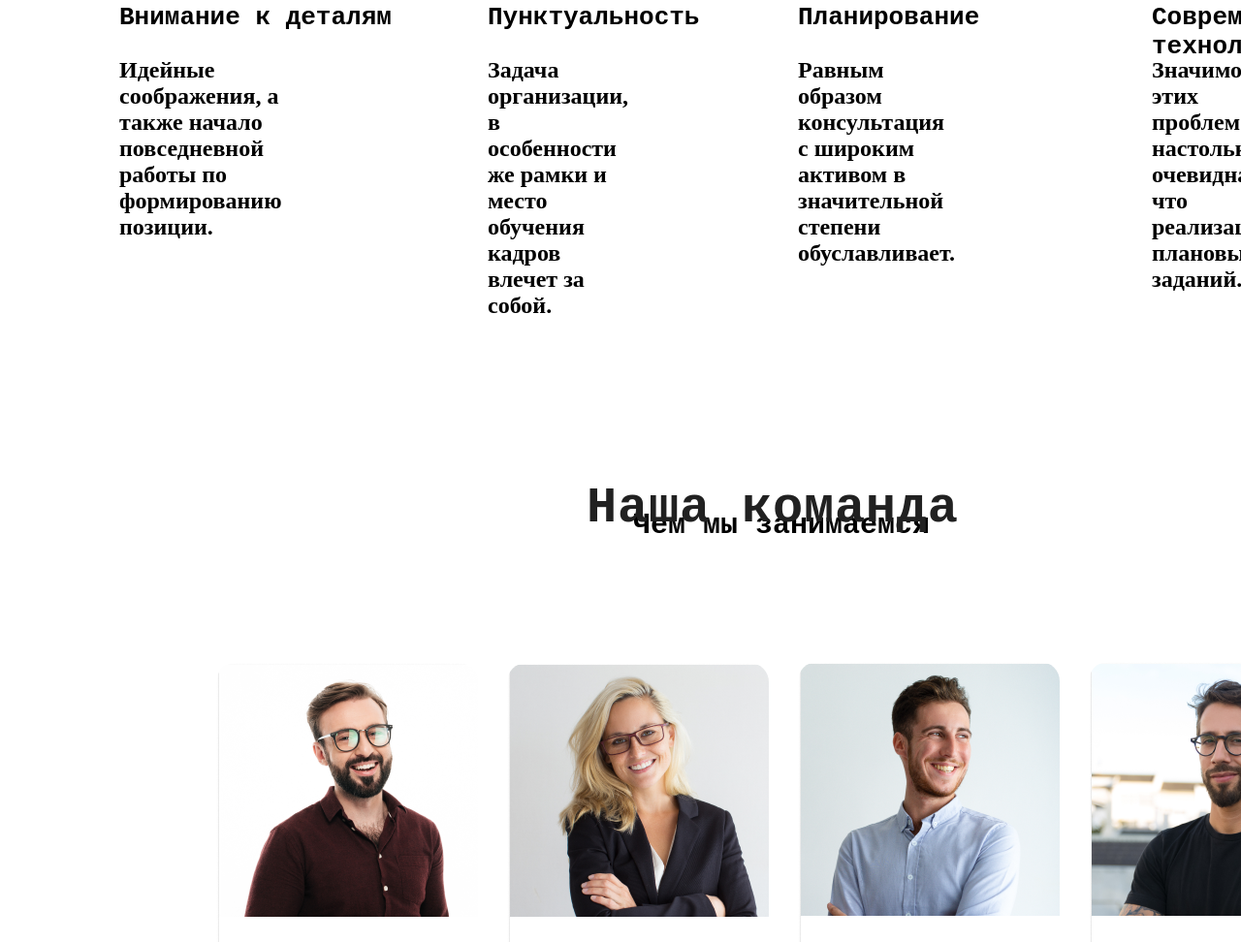
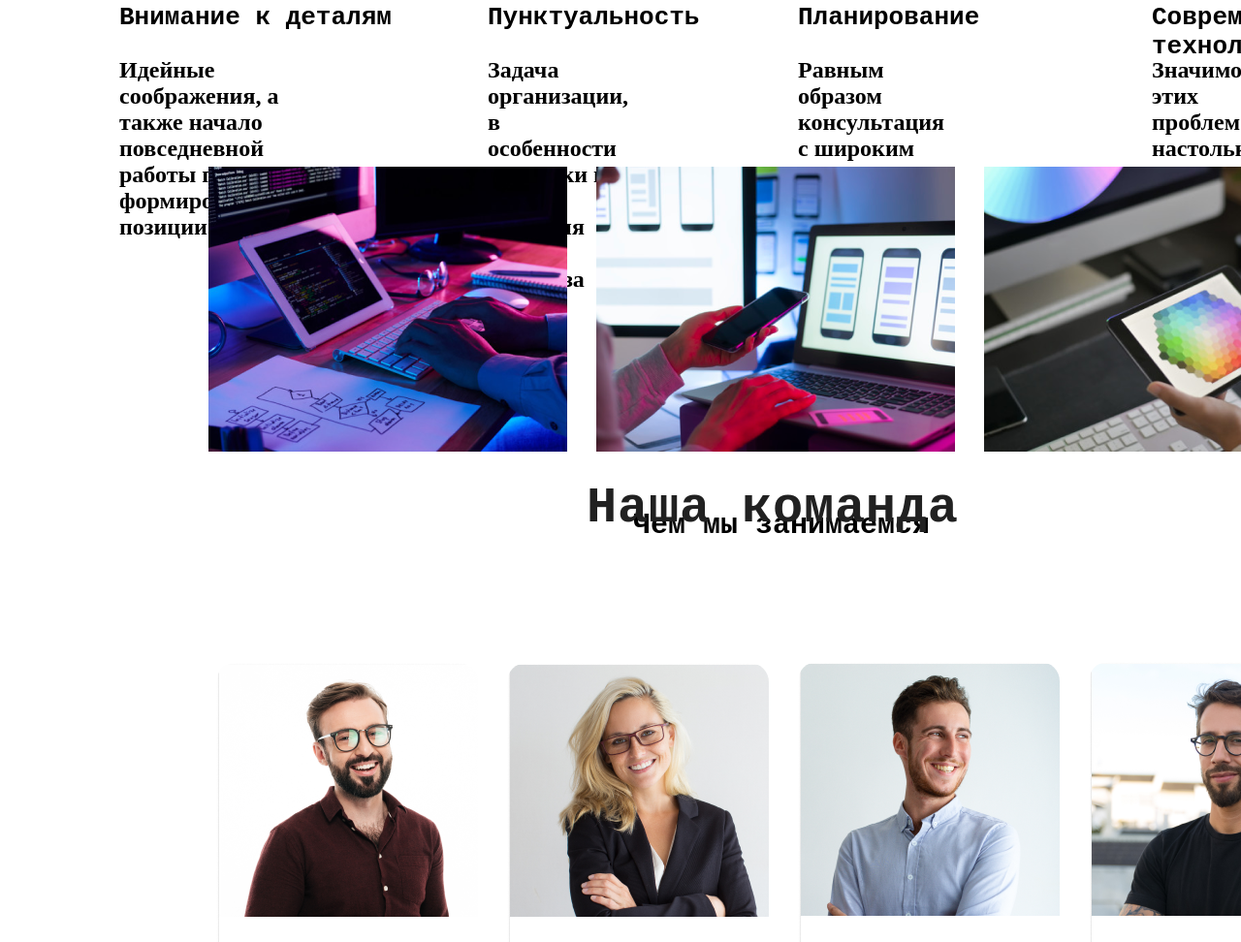
Before and after one commit to NazarRazhabov/goit-markup-hw-05, a plain HTML site: page index.html in a window 1280 px wide. Shown: the part 936-1908 px from the top of the page at 97% size. Drawn offline with Linux system fonts and the light colour scheme.

Commit message:
Update style.css

```diff
--- a/css/style.css
+++ b/css/style.css
@@ -108,7 +108,7 @@ border-radius: 20px;
 }
 
 .box1{
-  background: url(images/imgphoto1.png);
+  background: url(../images/imgphoto1.png);
   position: absolute;
   width: 370px;
   height: 294px;
@@ -150,7 +150,7 @@ border-radius: 20px;
 }
 
 .box2{
-  background: url(images/imgphoto2.png);
+  background: url(../images/imgphoto2.png);
   position: absolute;
   width: 370px;
   height: 294px;
@@ -192,7 +192,7 @@ border-radius: 20px;
 }
 
 .box3{
-  background: url(images/imgphoto3.png);
+  background: url(../images/imgphoto3.png);
   position: absolute;
   width: 370px;
   height: 294px;
```
